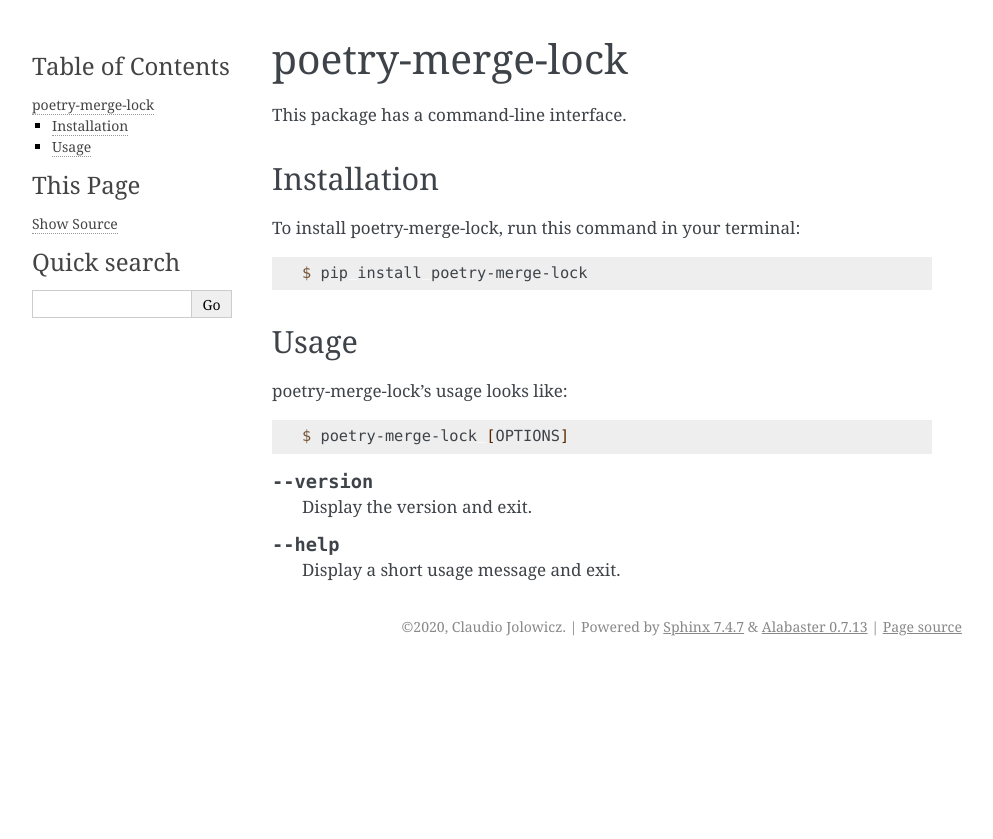
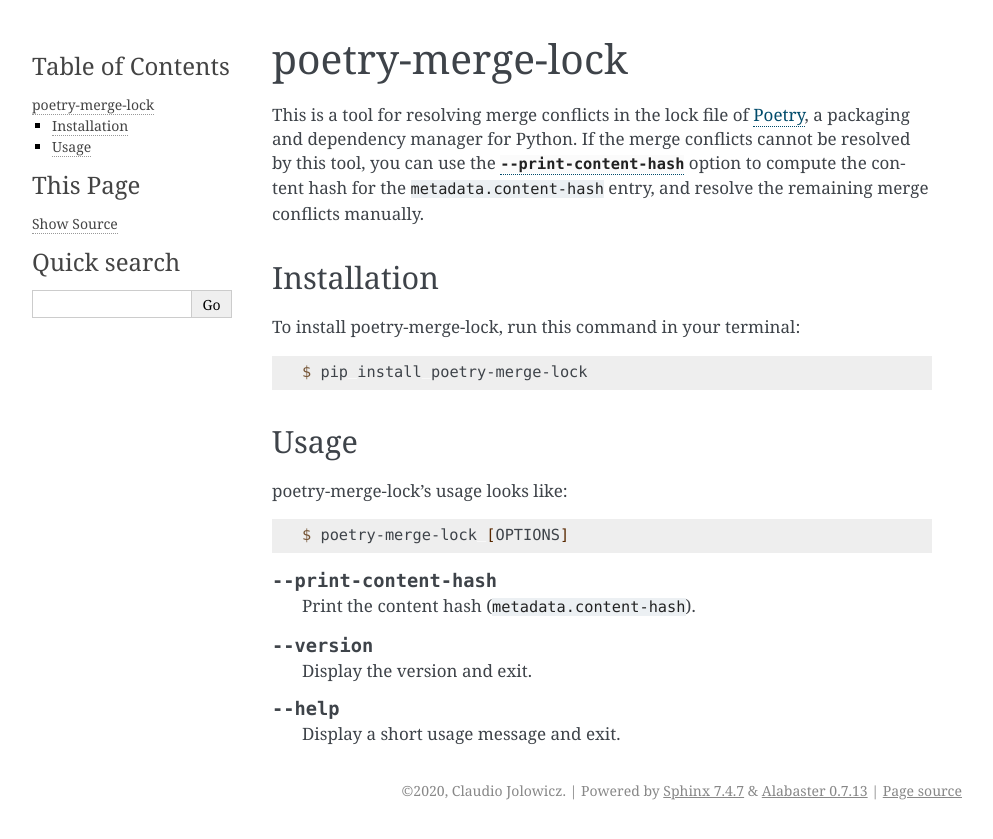
Before and after one commit to cjolowicz/poetry-merge-lock, a Sphinx documentation site: the page built from docs/index.rst, in a window 1280 px wide. Shown: the top 839 px of the page, without its empty margins (148-1141 px from the left). Built offline with Sphinx 7.4.7, drawn with Linux system fonts in a browser that asks for light colours.

Commit message:
Add --print-content-hash option (#2)
* Add --print-content-hash option

* Add documentation

* Add test case

```diff
--- a/docs/index.rst
+++ b/docs/index.rst
@@ -8,7 +8,14 @@
    license
    reference
 
-This package has a command-line interface.
+This is a tool for resolving merge conflicts in the lock file of `Poetry`_,
+a packaging and dependency manager for Python.
+If the merge conflicts cannot be resolved by this tool,
+you can use the :option:`--print-content-hash` option to
+compute the content hash for the ``metadata.content-hash`` entry,
+and resolve the remaining merge conflicts manually.
+
+.. _Poetry: http://python-poetry.org/
 
 
 Installation
@@ -31,6 +38,10 @@
 
    $ poetry-merge-lock [OPTIONS]
 
+.. option:: --print-content-hash
+
+   Print the content hash (``metadata.content-hash``).
+
 .. option:: --version
 
    Display the version and exit.
```
Also changed, not shown: 2 other files.
